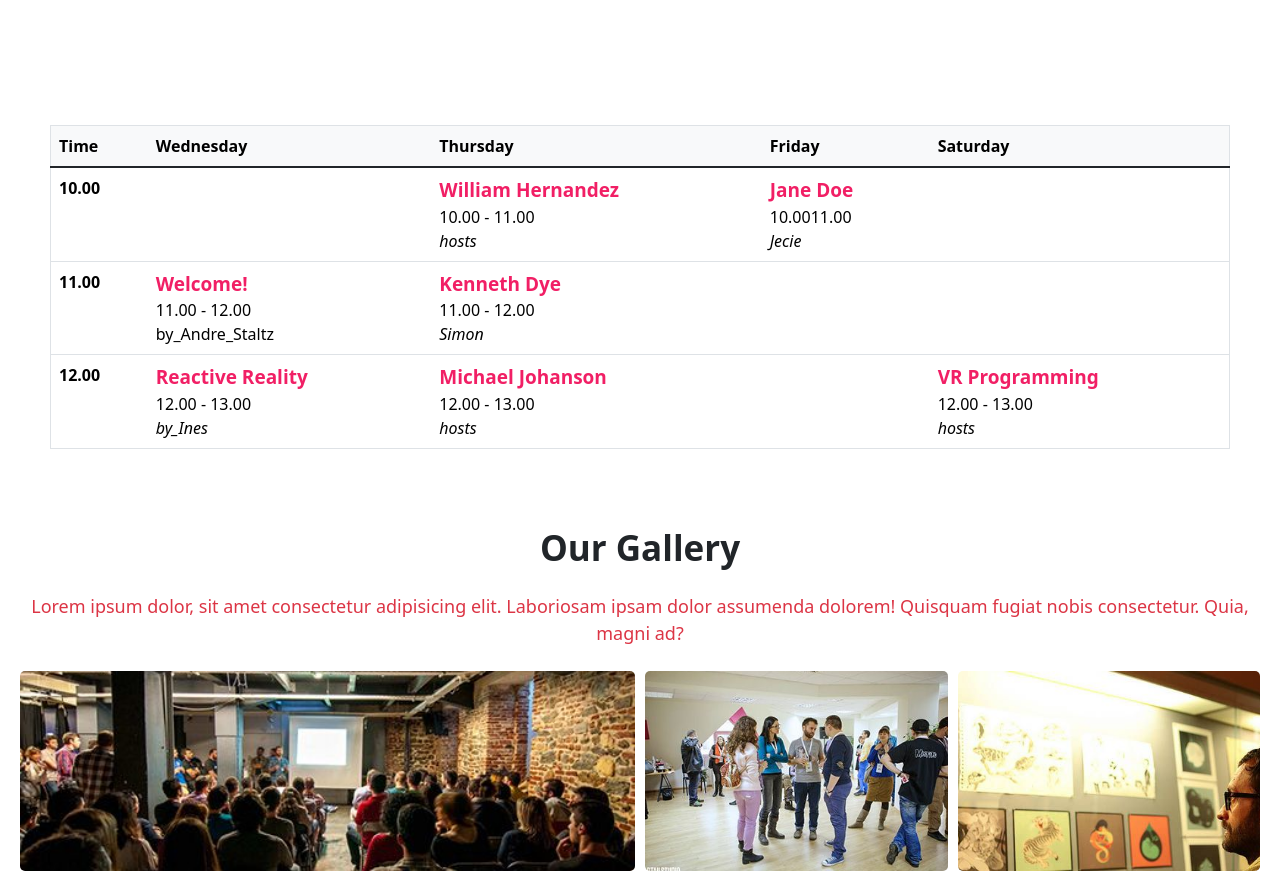
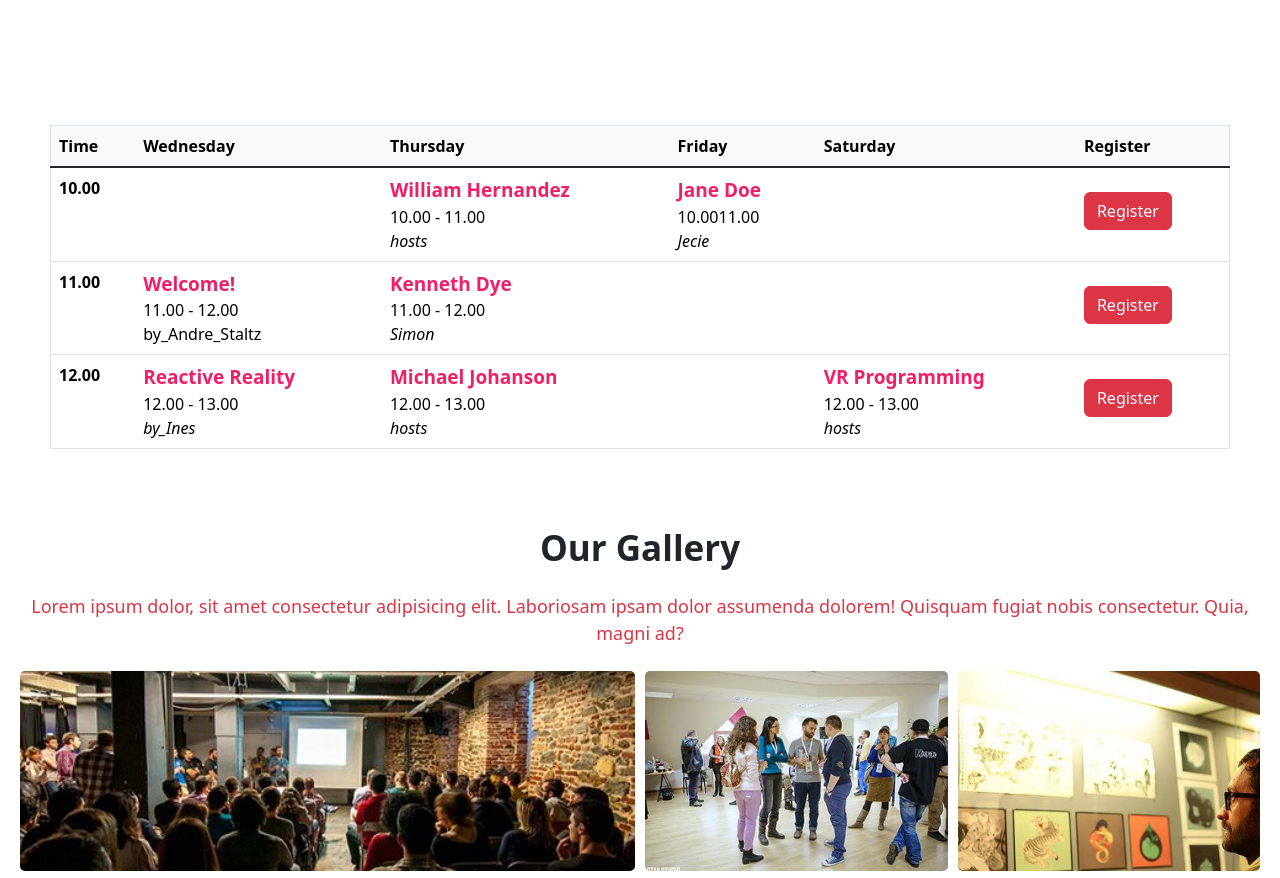
Before and after one commit to zainabreh/Event-Management-website, a plain HTML site: page index.html in a window 1280 px wide. Shown: the part 2366-3244 px from the top of the page. Drawn offline with nearby package versions, Linux system fonts and the light colour scheme.

Commit message:
Final touch done

```diff
--- a/index.html
+++ b/index.html
@@ -201,6 +201,7 @@
               <th scope="col">Thursday</th>
               <th scope="col">Friday</th>
               <th scope="col">Saturday</th>
+              <th scope="col">Register</th>
             </tr>
           </thead>
           <tbody class="table-group-divider">
@@ -222,6 +223,9 @@
                 <i>Jecie</i>
               </td>
               <td></td>
+              <td>
+                <a href="./form.html"><button class="btn btn-danger mt-3">Register</button></a>
+              </td>
             </tr>
             <tr>
               <th scope="row">11.00</th>
@@ -241,6 +245,9 @@
               </td>
               <td></td>
               <td></td>
+              <td>
+                <a href="./form.html"><button class="btn btn-danger mt-3">Register</button></a>
+              </td>
             </tr>
             <tr>
               <th scope="row">12.00</th>
@@ -265,6 +272,9 @@
                 ><br />
                 12.00 - 13.00<br />
                 <i>hosts</i>
+              </td>
+              <td>
+                <a href="./form.html"><button class="btn btn-danger mt-3">Register</button></a>
               </td>
             </tr>
           </tbody>
```
